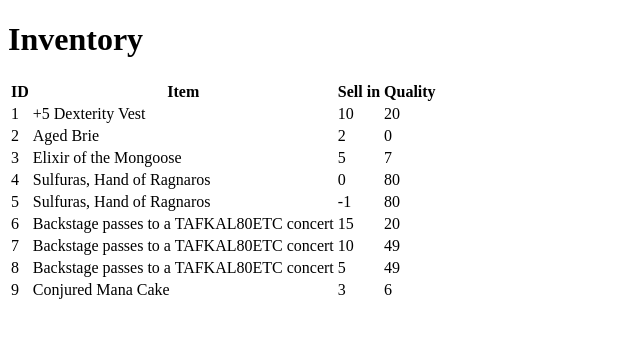
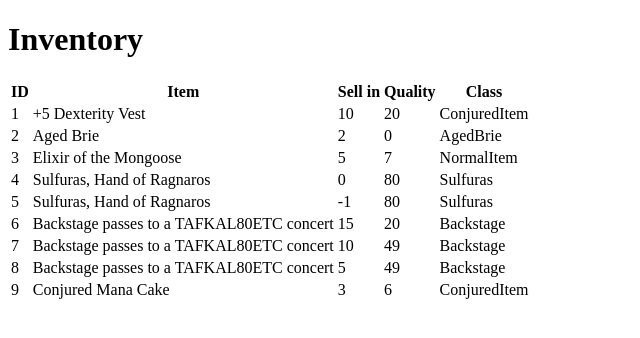
Before and after one commit to ncocana/ollivanders-shop-api-rest, a Flask app: page /inventory in a window 1280 px wide. Shown: the top 338 px of the page, without its empty margins (0-640 px from the left). Run offline with Flask 2, Linux system fonts and the light colour scheme.

Commit message:
feat(app.py, inventory.html): add the object class to the dictionary

```diff
--- a/app.py
+++ b/app.py
@@ -4,15 +4,15 @@ from flask import Flask, render_template, request
 app = Flask(__name__)
 
 INVENTORY = {
-    1: {'name':'+5 Dexterity Vest', 'sell_in': 10, 'quality': 20},
-    2: {'name':'Aged Brie', 'sell_in': 2, 'quality': 0},
-    3: {'name':'Elixir of the Mongoose', 'sell_in': 5, 'quality': 7},
-    4: {'name':'Sulfuras, Hand of Ragnaros', 'sell_in': 0, 'quality': 80},
-    5: {'name':'Sulfuras, Hand of Ragnaros', 'sell_in': -1, 'quality': 80},
-    6: {'name':'Backstage passes to a TAFKAL80ETC concert', 'sell_in': 15, 'quality': 20},
-    7: {'name':'Backstage passes to a TAFKAL80ETC concert', 'sell_in': 10, 'quality': 49},
-    8: {'name':'Backstage passes to a TAFKAL80ETC concert', 'sell_in': 5, 'quality': 49},
-    9: {'name':'Conjured Mana Cake', 'sell_in': 3, 'quality': 6}
+    1: {'name':'+5 Dexterity Vest', 'sell_in': 10, 'quality': 20, 'class': 'ConjuredItem'},
+    2: {'name':'Aged Brie', 'sell_in': 2, 'quality': 0, 'class': 'AgedBrie'},
+    3: {'name':'Elixir of the Mongoose', 'sell_in': 5, 'quality': 7, 'class': 'NormalItem'},
+    4: {'name':'Sulfuras, Hand of Ragnaros', 'sell_in': 0, 'quality': 80, 'class': 'Sulfuras'},
+    5: {'name':'Sulfuras, Hand of Ragnaros', 'sell_in': -1, 'quality': 80, 'class': 'Sulfuras'},
+    6: {'name':'Backstage passes to a TAFKAL80ETC concert', 'sell_in': 15, 'quality': 20, 'class': 'Backstage'},
+    7: {'name':'Backstage passes to a TAFKAL80ETC concert', 'sell_in': 10, 'quality': 49, 'class': 'Backstage'},
+    8: {'name':'Backstage passes to a TAFKAL80ETC concert', 'sell_in': 5, 'quality': 49, 'class': 'Backstage'},
+    9: {'name':'Conjured Mana Cake', 'sell_in': 3, 'quality': 6, 'class': 'ConjuredItem'}
 }
 
 @app.route('/')
--- a/templates/home/inventory.html
+++ b/templates/home/inventory.html
@@ -9,6 +9,7 @@
             <th>Item</th>
             <th>Sell in</th>
             <th>Quality</th>
+            <th>Class</th>
         </tr>
         {% for item in inventory %}
         <tr>
@@ -16,6 +17,7 @@
             <td>{{ inventory[item].name }}</td>
             <td>{{ inventory[item].sell_in }}</td>
             <td>{{ inventory[item].quality }}</td>
+            <td>{{ inventory[item].class }}</td>
         </tr>
         {% endfor %}
     </table>
```
